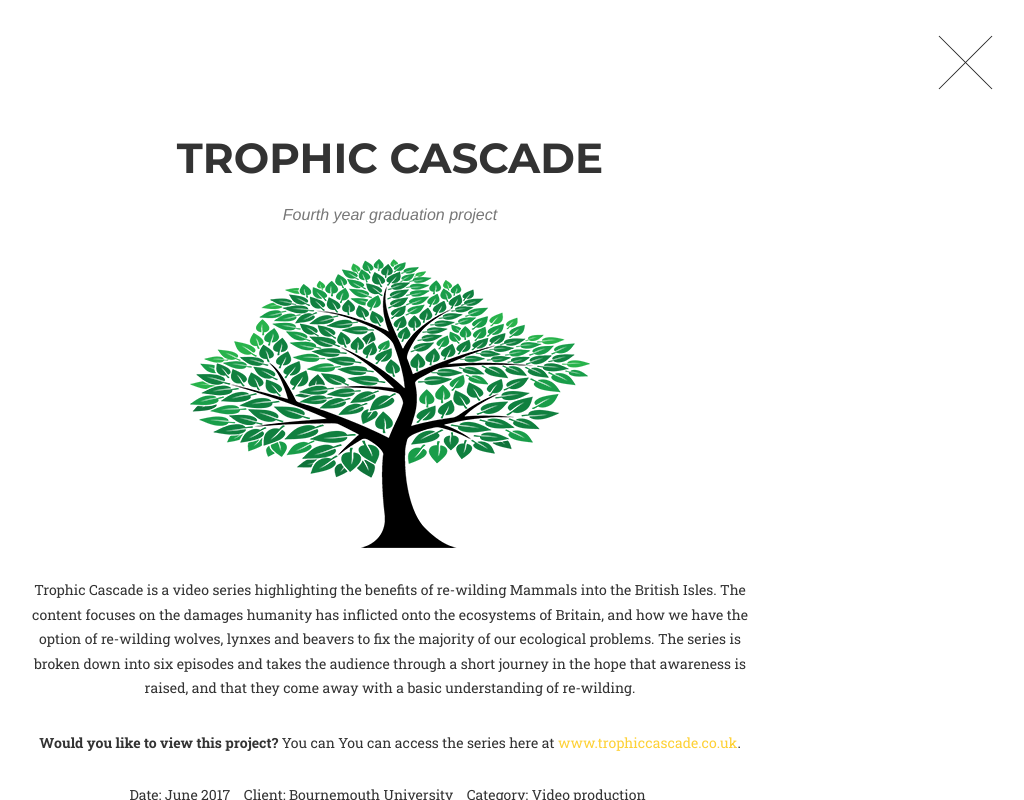
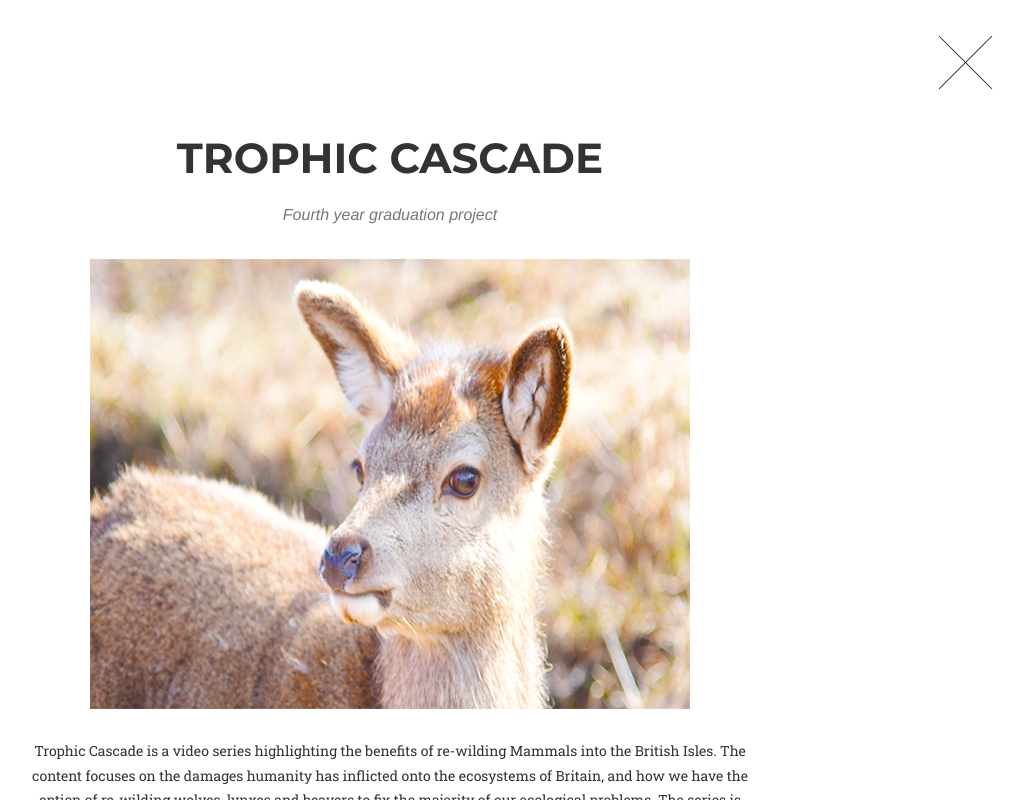
Before and after one commit to georgesadler/georgesadler.github.io, a website: page index.html in a window 1280 px wide. Both pictures are taken after a click on the link 250 px from the left and 1194 px from the top of the page. Shown: the part 794-1594 px from the top of the page, without its empty margins (250-1274 px from the left). Drawn offline with nearby package versions, Linux system fonts and the light colour scheme; files that its build step writes are made by us from their sources; a web font is replaced by a local one.

Commit message:
changed to trophic2

```diff
--- a/index.html
+++ b/index.html
@@ -345,7 +345,7 @@
                                 <!-- Fourth year graduation project -->
                                 <h2>Trophic Cascade</h2>
                                 <p class="item-intro text-muted">Fourth year graduation project</p>
-                                <img class="img-responsive img-centered" src="img/portfolio/trophic1.png" alt="">
+                                <img class="img-responsive img-centered" src="img/portfolio/trophic2.png" alt="">
                                 <p>Trophic Cascade is a video series highlighting the benefits of re-wilding Mammals into the British Isles. The content focuses on the damages humanity has inflicted onto the ecosystems of Britain, and how we have the option of re-wilding wolves, lynxes and beavers to fix the majority of our ecological problems. The series is broken down into six episodes and takes the audience through a short journey in the hope that awareness is raised, and that they come away with a basic understanding of re-wilding.</p>
                                 <p>
                                     <strong>Would you like to view this project?</strong> You can You can access the series here at <a href="https://www.trophiccascade.co.uk">www.trophiccascade.co.uk</a></a>.</p>
```
Also changed, not shown: img/portfolio/trophic2.png (added).
